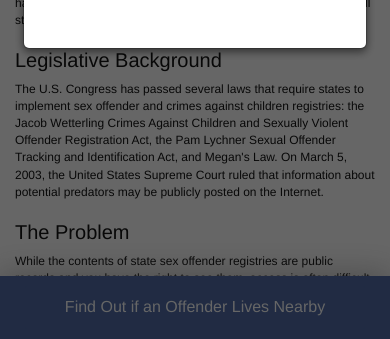
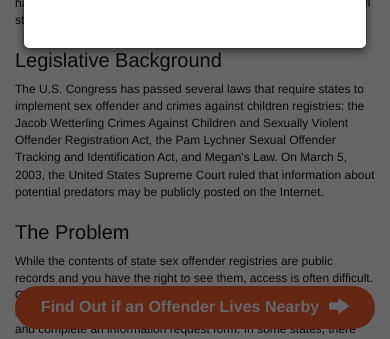
Before and after one commit to linx97/megans-law, a plain HTML site: page index.html in a window 390 px wide. Shown: the part 505-844 px from the top of the page. Drawn offline with nearby package versions, Linux system fonts and the light colour scheme.

Commit message:
update to mobile bottom search button

```diff
--- a/css/main.css
+++ b/css/main.css
@@ -331,12 +331,14 @@ main {
     display: block;
     border: 0;
     font-size: 16px;
+    background: #f95f2e;
     color: #fff;
-    background: #526da9;
     padding: 10px;
-    border-radius: 2px;
+    border-radius: 22px;
     width: inherit;
     margin: auto;
+    font-weight: bold;
+
 }
 
 .go-to-search:hover, .go-to-search:focus {
@@ -353,12 +355,8 @@ p.bold {
 }
 
 .search-btm {
-  padding: 10px;
+  padding: 10px 0;
   text-align: center;
-  background: #526da9;
-  -webkit-box-shadow: 0px -1px 33px 0px rgba(89,89,89,0.4);
-  -moz-box-shadow: 0px -1px 33px 0px rgba(89,89,89,0.4);
-  box-shadow: 0px -1px 33px 0px rgba(89,89,89,0.4);
 }
 
 .search-btm.stuck {
@@ -367,7 +365,10 @@ p.bold {
   left: 0;
   right: 0;
 }
-
+.search-arrow {
+  margin-left: 10px;
+  margin-top: -4px;
+}
 @media screen and (max-width: 1200px){
   .kls-logo {
     width: 240px;
--- a/index.html
+++ b/index.html
@@ -104,7 +104,7 @@
 	    </div>
 		<div class="search-btm stuck mobile-only">
 	    	<div class="container">
-		    	<a class="btn go-to-search mobile-only">Find Out if an Offender Lives Nearby</a>
+		    	<a class="btn go-to-search mobile-only">Find Out if an Offender Lives Nearby<img class="search-arrow" src="img/go-right-arrow.png" width="20px"></a>
 	    	</div>
 	    </div>
 		<footer class="footer bg-main text-sm-2">
```
Also changed, not shown: img/go-right-arrow.png (added).
